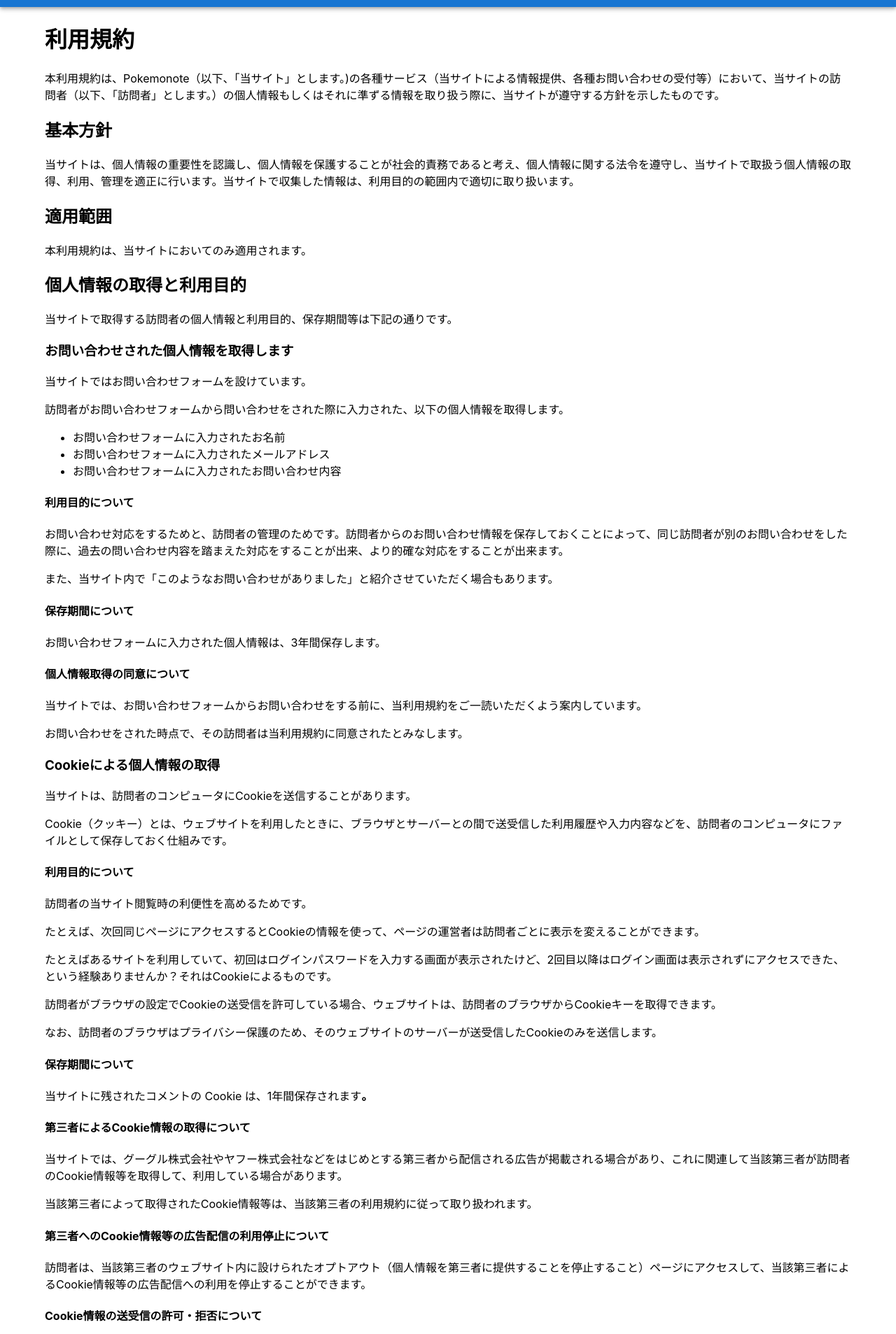
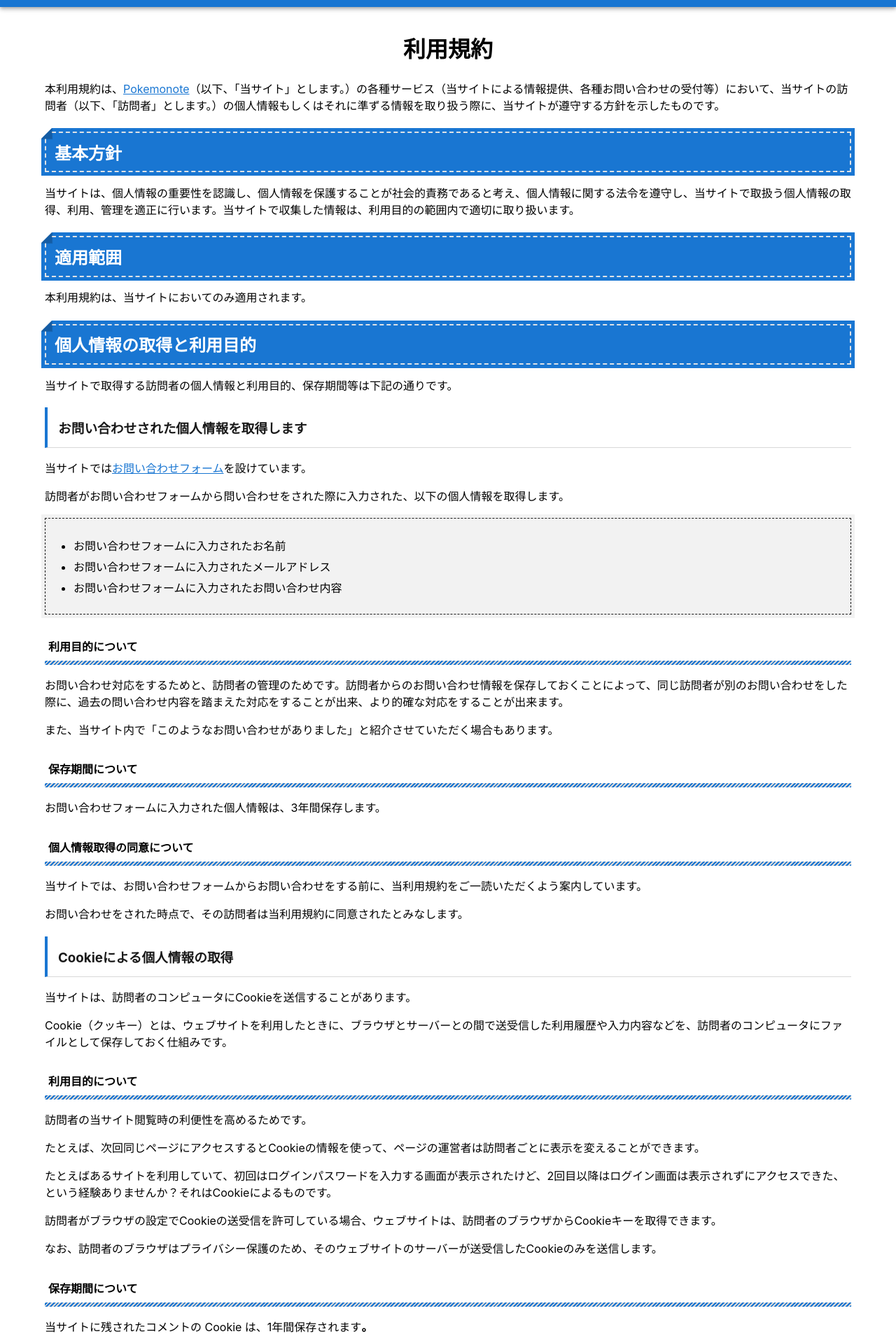
Before and after one commit to lefmarna/pokemonote-web-next, a Next.js app: page /privacy-policy in a window 1280 px wide. Shown: the part 54-1960 px from the top of the page at 70% size. Built offline with nearby package versions, Linux system fonts and the light colour scheme; no server answers.

Commit message:
feat: 利用規約のスタイルを適用

```diff
--- a/src/pages/privacy-policy/index.tsx
+++ b/src/pages/privacy-policy/index.tsx
@@ -1,55 +1,161 @@
+import styled from '@emotion/styled'
 import { Container } from '@mui/material'
 import Link from 'next/link'
+
+const StyledUl = styled.ul`
+  box-sizing: inherit;
+  padding: 20px 5px 20px 20px;
+  margin-top: 20px;
+  background-color: #f2f2f2;
+  border: 1px dashed #191919;
+  box-shadow: 0 0 0 5px #f2f2f2;
+`
+
+const StyledLi = styled.li`
+  margin: 6px 20px;
+`
+
+const StyledH1 = styled.h1`
+  box-sizing: inherit;
+  display: block;
+  margin-block-start: 1.1em;
+  margin-block-end: 0.7em;
+  font-weight: bold;
+  text-align: center;
+`
+
+const StyledH2 = styled.h2`
+  position: relative;
+  background: #1976d2;
+  box-shadow: 0px 0px 0px 5px #1976d2;
+  border: dashed 2px #dee2e6;
+  padding: 0.4em 0.5em;
+  color: white;
+  box-sizing: inherit;
+  display: block;
+  margin-block-start: 1.1em;
+  margin-block-end: 0.7em;
+  font-weight: bold;
+
+  &::after {
+    position: absolute;
+    content: '';
+    left: -7px;
+    top: -7px;
+    border-width: 0 0 15px 15px;
+    border-style: solid;
+    border-color: #fff #fff #145ca4;
+    box-shadow: 1px 1px 1px rgba(0, 0, 0, 0.15);
+  }
+`
+
+const StyledH3 = styled.h3`
+  padding: 15px;
+  color: #191919;
+  border-bottom: solid 1px #d8d8d8;
+  border-left: solid 4px #1976d2;
+  box-sizing: inherit;
+  display: block;
+  margin-block-start: 1.1em;
+  margin-block-end: 0.7em;
+  font-weight: bold;
+`
+
+const StyledH4 = styled.h4`
+  position: relative;
+  padding: 15px 5px;
+  box-sizing: inherit;
+  display: block;
+  margin-block-start: 1.1em;
+  margin-block-end: 0.7em;
+  font-weight: bold;
+
+  &::after {
+    position: absolute;
+    bottom: 0;
+    left: 0;
+    width: 100%;
+    height: 6px;
+    content: '';
+    background: repeating-linear-gradient(-45deg, #1976d2, #1976d2 2px, #d8d8d8 2px, #d8d8d8 4px);
+  }
+`
+
+const StyledA = styled.a`
+  color: #1976d2;
+  text-decoration: underline;
+
+  &:visited {
+    color: #551a8b;
+  }
+
+  &:active {
+    color: #ff0000;
+  }
+`
+
+const StyledLink = styled(Link)`
+  color: #1976d2;
+  text-decoration: underline;
+
+  &:visited {
+    color: #551a8b;
+  }
+
+  &:active {
+    color: #ff0000;
+  }
+`
 
 export default function PrivacyPolicy() {
   return (
     <Container>
-      <h1 className="font-weight-bold text-center">利用規約</h1>
+      <StyledH1>利用規約</StyledH1>
       <p>
-        本利用規約は、<Link href="/">Pokemonote</Link>
-        （以下、「当サイト」とします。)の各種サービス（当サイトによる情報提供、各種お問い合わせの受付等）において、当サイトの訪問者（以下、「訪問者」とします。）の個人情報もしくはそれに準ずる情報を取り扱う際に、当サイトが遵守する方針を示したものです。
+        本利用規約は、<StyledLink href="/">Pokemonote</StyledLink>
+        （以下、「当サイト」とします。）の各種サービス（当サイトによる情報提供、各種お問い合わせの受付等）において、当サイトの訪問者（以下、「訪問者」とします。）の個人情報もしくはそれに準ずる情報を取り扱う際に、当サイトが遵守する方針を示したものです。
       </p>
-      <h2>基本方針</h2>
+      <StyledH2>基本方針</StyledH2>
       <p>
         当サイトは、個人情報の重要性を認識し、個人情報を保護することが社会的責務であると考え、個人情報に関する法令を遵守し、当サイトで取扱う個人情報の取得、利用、管理を適正に行います。当サイトで収集した情報は、利用目的の範囲内で適切に取り扱います。
       </p>
-      <h2>適用範囲</h2>
+      <StyledH2>適用範囲</StyledH2>
       <p>本利用規約は、当サイトにおいてのみ適用されます。</p>
-      <h2>個人情報の取得と利用目的</h2>
+      <StyledH2>個人情報の取得と利用目的</StyledH2>
       <p>当サイトで取得する訪問者の個人情報と利用目的、保存期間等は下記の通りです。</p>
-      <h3>お問い合わせされた個人情報を取得します</h3>
+      <StyledH3>お問い合わせされた個人情報を取得します</StyledH3>
       <p>
-        当サイトでは<Link href="/lefmarna-otoiawase">お問い合わせフォーム</Link>
+        当サイトでは<StyledLink href="/lefmarna-otoiawase">お問い合わせフォーム</StyledLink>
         を設けています。
       </p>
       <p>
         訪問者がお問い合わせフォームから問い合わせをされた際に入力された、以下の個人情報を取得します。
       </p>
-      <ul>
-        <li>お問い合わせフォームに入力されたお名前</li>
-        <li>お問い合わせフォームに入力されたメールアドレス</li>
-        <li>お問い合わせフォームに入力されたお問い合わせ内容</li>
-      </ul>
-      <h4>利用目的について</h4>
+      <StyledUl>
+        <StyledLi>お問い合わせフォームに入力されたお名前</StyledLi>
+        <StyledLi>お問い合わせフォームに入力されたメールアドレス</StyledLi>
+        <StyledLi>お問い合わせフォームに入力されたお問い合わせ内容</StyledLi>
+      </StyledUl>
+      <StyledH4>利用目的について</StyledH4>
       <p>
         お問い合わせ対応をするためと、訪問者の管理のためです。訪問者からのお問い合わせ情報を保存しておくことによって、同じ訪問者が別のお問い合わせをした際に、過去の問い合わせ内容を踏まえた対応をすることが出来、より的確な対応をすることが出来ます。
       </p>
       <p>
         また、当サイト内で「このようなお問い合わせがありました」と紹介させていただく場合もあります。
       </p>
-      <h4>保存期間について</h4>
+      <StyledH4>保存期間について</StyledH4>
       <p>お問い合わせフォームに入力された個人情報は、3年間保存します。</p>
-      <h4>個人情報取得の同意について</h4>
+      <StyledH4>個人情報取得の同意について</StyledH4>
       <p>
         当サイトでは、お問い合わせフォームからお問い合わせをする前に、当利用規約をご一読いただくよう案内しています。
       </p>
       <p>お問い合わせをされた時点で、その訪問者は当利用規約に同意されたとみなします。</p>
-      <h3>Cookieによる個人情報の取得</h3>
+      <StyledH3>Cookieによる個人情報の取得</StyledH3>
       <p>当サイトは、訪問者のコンピュータにCookieを送信することがあります。</p>
       <p>
         Cookie（クッキー）とは、ウェブサイトを利用したときに、ブラウザとサーバーとの間で送受信した利用履歴や入力内容などを、訪問者のコンピュータにファイルとして保存しておく仕組みです。
       </p>
-      <h4>利用目的について</h4>
+      <StyledH4>利用目的について</StyledH4>
       <p>訪問者の当サイト閲覧時の利便性を高めるためです。</p>
       <p>
         たとえば、次回同じページにアクセスするとCookieの情報を使って、ページの運営者は訪問者ごとに表示を変えることができます。
@@ -63,55 +169,56 @@ export default function PrivacyPolicy() {
       <p>
         なお、訪問者のブラウザはプライバシー保護のため、そのウェブサイトのサーバーが送受信したCookieのみを送信します。
       </p>
-      <h4>保存期間について</h4>
+      <StyledH4>保存期間について</StyledH4>
       <p>
         当サイトに残されたコメントの Cookie は、1年間保存されます<b>。</b>
       </p>
-      <h4>第三者によるCookie情報の取得について</h4>
+      <StyledH4>第三者によるCookie情報の取得について</StyledH4>
       <p>
         当サイトでは、グーグル株式会社やヤフー株式会社などをはじめとする第三者から配信される広告が掲載される場合があり、これに関連して当該第三者が訪問者のCookie情報等を取得して、利用している場合があります。
       </p>
       <p>
         当該第三者によって取得されたCookie情報等は、当該第三者の利用規約に従って取り扱われます。
       </p>
-      <h4>第三者へのCookie情報等の広告配信の利用停止について</h4>
+      <StyledH4>第三者へのCookie情報等の広告配信の利用停止について</StyledH4>
       <p>
         訪問者は、当該第三者のウェブサイト内に設けられたオプトアウト（個人情報を第三者に提供することを停止すること）ページにアクセスして、当該第三者によるCookie情報等の広告配信への利用を停止することができます。
       </p>
-      <h4>Cookie情報の送受信の許可・拒否について</h4>
+      <StyledH4>Cookie情報の送受信の許可・拒否について</StyledH4>
       <p>
         訪問者は、Cookieの送受信に関する設定を「すべてのCookieを許可する」、「すべてのCookieを拒否する」、「Cookieを受信したらユーザーに通知する」などから選択できます。設定方法は、ブラウザにより異なります。Cookieに関する設定方法は、お使いのブラウザの「ヘルプ」メニューでご確認ください。
       </p>
       <p>
         すべてのCookieを拒否する設定を選択されますと、認証が必要なサービスを受けられなくなる等、インターネット上の各種サービスの利用上、制約を受ける場合がありますのでご注意ください。
       </p>
-      <h2>個人情報の管理</h2>
+      <StyledH2>個人情報の管理</StyledH2>
       <p>当サイトは、訪問者からご提供いただいた情報の管理について、以下を徹底します。</p>
-      <h3>情報の正確性の確保</h3>
+      <StyledH3>情報の正確性の確保</StyledH3>
       <p>訪問者からご提供いただいた情報については、常に正確かつ最新の情報となるよう努めます。</p>
-      <h3>安全管理措置</h3>
+      <StyledH3>安全管理措置</StyledH3>
       <p>
         当サイトは、個人情報の漏えいや滅失又は棄損を防止するために、適切なセキリュティ対策を実施して個人情報を保護します。
       </p>
-      <h3>個人情報の廃棄</h3>
+      <StyledH3>個人情報の廃棄</StyledH3>
       <p>個人情報が不要となった場合には、すみやかに廃棄します。</p>
-      <h3>個人情報の開示、訂正、追加、削除、利用停止</h3>
+      <StyledH3>個人情報の開示、訂正、追加、削除、利用停止</StyledH3>
       <p>
         訪問者ご本人からの個人情報の開示、訂正、追加、削除、利用停止のご希望の場合には、ご本人であることを確認させていただいた上、速やかに対応させていただきます。
       </p>
       <p>
-        上記を希望される場合は、<Link href="/lefmarna-otoiawase">お問い合わせフォーム</Link>
+        上記を希望される場合は、
+        <StyledLink href="/lefmarna-otoiawase">お問い合わせフォーム</StyledLink>
         にてお問い合わせください。
       </p>
-      <h2>個人情報の第三者への提供について</h2>
+      <StyledH2>個人情報の第三者への提供について</StyledH2>
       <p>
         当サイトは、訪問者からご提供いただいた個人情報を、訪問者本人の同意を得ることなく第三者に提供することはありません。また、今後第三者提供を行うことになった場合には、提供する情報と提供目的などを提示し、訪問者から同意を得た場合のみ第三者提供を行います。
       </p>
-      <h2>未成年の個人情報について</h2>
+      <StyledH2>未成年の個人情報について</StyledH2>
       <p>
         未成年者が当サイトにコメントをしたり、お問い合わせフォームから問い合わせをされたりする場合は必ず親権者の同意を得るものとし、コメントやお問い合わせをされた時点で、当利用規約に対して親権者の同意があるものとみなします。
       </p>
-      <h2>アクセス解析ツールについて</h2>
+      <StyledH2>アクセス解析ツールについて</StyledH2>
       <p>当サイトでは、Googleによるアクセス解析ツール「Googleアナリティクス」を利用しています。</p>
       <p>
         このGoogleアナリティクスはアクセス情報の収集のためにCookieを使用しています。このアクセス情報は匿名で収集されており、個人を特定するものではありません。
@@ -121,28 +228,28 @@ export default function PrivacyPolicy() {
       </p>
       <p>
         Googleアナリティクスの利用規約に関して確認したい場合は、
-        <a
+        <StyledA
           href="https://www.google.com/analytics/terms/jp.html"
           target="_blank"
           rel="noopener noreferrer"
         >
           ここをクリック
-        </a>
+        </StyledA>
         してください。また、「ユーザーが
         Googleパートナーのサイトやアプリを使用する際のGoogleによるデータ使用」に関して確認したい場合は、
-        <a
+        <StyledA
           href="https://policies.google.com/technologies/partner-sites?hl=ja"
           target="_blank"
           rel="noopener noreferrer"
         >
           ここをクリック
-        </a>
+        </StyledA>
         してください。
       </p>
-      <h2>
+      <StyledH2>
         第三者配信の広告サービスについて
         <br />
-      </h2>
+      </StyledH2>
       <p>
         当サイトは、第三者配信の広告サービス「Google
         Adsense（グーグルアドセンス）」を利用しています。
@@ -152,13 +259,17 @@ export default function PrivacyPolicy() {
       </p>
       <p>
         訪問者は、広告設定で訪問者に合わせた広告（以下、「パーソナライズド広告」とします。）を無効にすることが出来ます。その設定をする場合は、
-        <a href="https://www.google.com/settings/ads" target="_blank" rel="noopener noreferrer">
+        <StyledA
+          href="https://www.google.com/settings/ads"
+          target="_blank"
+          rel="noopener noreferrer"
+        >
           こちらをクリック
-        </a>
+        </StyledA>
         してください。また、
-        <a href="http://www.aboutads.info/choices/" target="_blank" rel="noopener noreferrer">
+        <StyledA href="http://www.aboutads.info/choices/" target="_blank" rel="noopener noreferrer">
           www.aboutads.info
-        </a>
+        </StyledA>
         にアクセスすれば、パーソナライズド広告に使われる第三者配信事業者のCookieを無効にできます。
       </p>
       <p>
@@ -175,17 +286,17 @@ export default function PrivacyPolicy() {
         </a>
         してください。
       </p>
-      <h2>利用規約の変更について</h2>
+      <StyledH2>利用規約の変更について</StyledH2>
       <p>
         当サイトは、個人情報に関して適用される日本の法令を遵守するとともに、本利用規約の内容を適宜見直しその改善に努めます。修正された最新の利用規約は常に本ページにて開示されます。
       </p>
-      <h2>免責事項</h2>
+      <StyledH2>免責事項</StyledH2>
       <p>当サイトにおける免責事項は、下記の通りです。</p>
-      <h3>当サイトの情報の正確性について</h3>
+      <StyledH3>当サイトの情報の正確性について</StyledH3>
       <p>
         当サイトのコンテンツや情報において、可能な限り正確な情報を掲載するよう努めています。しかし、誤情報が入り込んだり、情報が古くなったりすることもあります。必ずしも正確性を保証するものではありません。また合法性や安全性なども保証しません。
       </p>
-      <h3>損害等の責任について</h3>
+      <StyledH3>損害等の責任について</StyledH3>
       <p>
         当サイトに掲載された内容によって生じた損害等の一切の責任を負いかねますので、ご了承ください。
       </p>
@@ -196,11 +307,11 @@ export default function PrivacyPolicy() {
         当サイトの保守、火災、停電、その他の自然災害、ウィルスや第三者の妨害等行為による不可抗力によって、当サイトによるサービスが停止したことに起因して利用者に生じた損害についても、何ら責任を負うものではありません。
       </p>
       <p>当サイトを利用する場合は、自己責任で行う必要があります。</p>
-      <h3>当サイトで掲載している画像の著作権や肖像権等について</h3>
+      <StyledH3>当サイトで掲載している画像の著作権や肖像権等について</StyledH3>
       <p>
         当サイトで掲載している画像の著作権や肖像権等は、各権利所有者に帰属します。万が一問題がある場合は、お問い合わせよりご連絡いただけますよう宜しくお願い致します。
       </p>
-      <h3>無断転載の禁止について</h3>
+      <StyledH3>無断転載の禁止について</StyledH3>
       <p>
         当サイトに存在する、文章や画像、動画等の著作物の情報を無断転載することを禁止します。引用の範囲を超えるものについては、法的処置を行います。転載する際には、お問い合わせよりご連絡いただけますよう宜しくお願い致します。
       </p>
```
